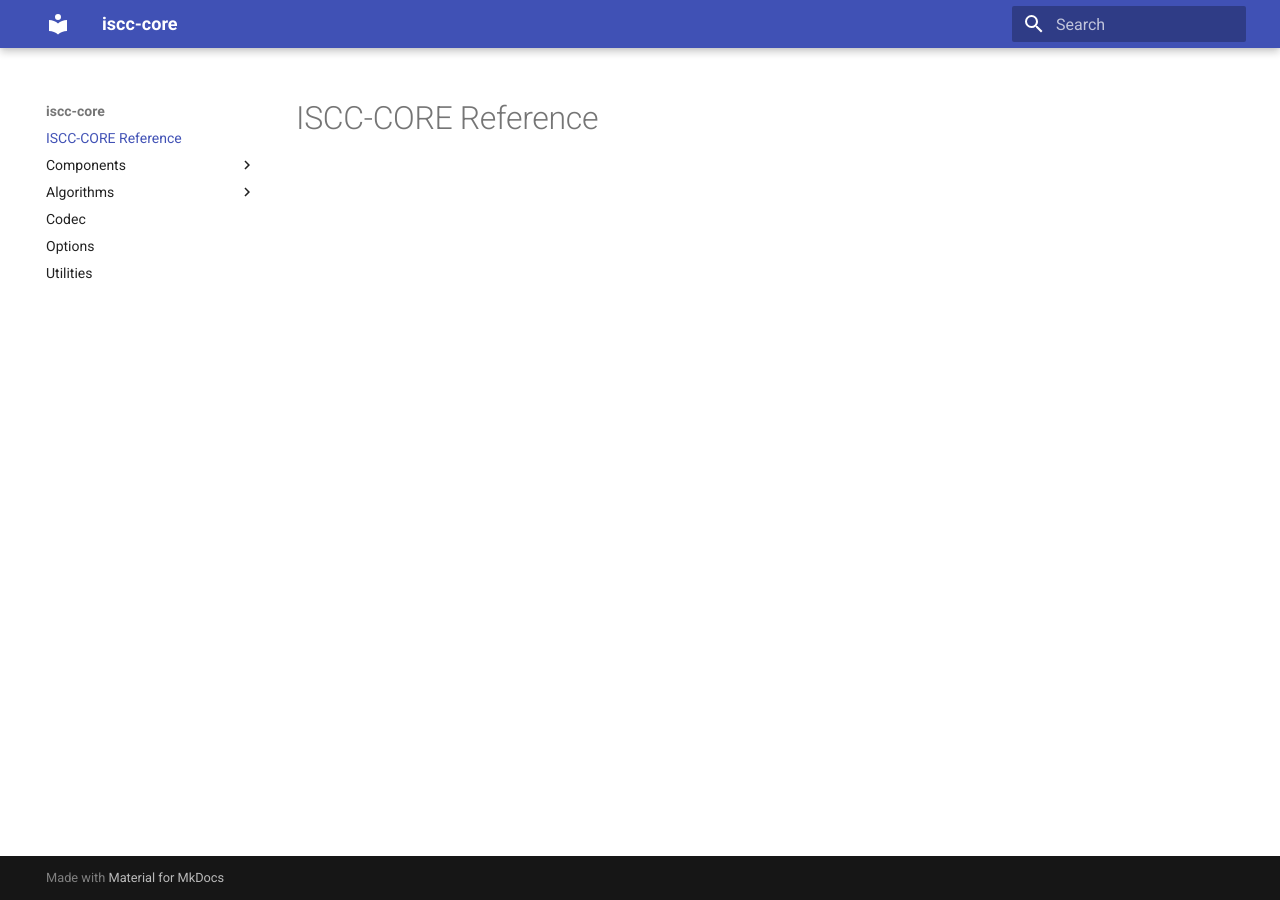
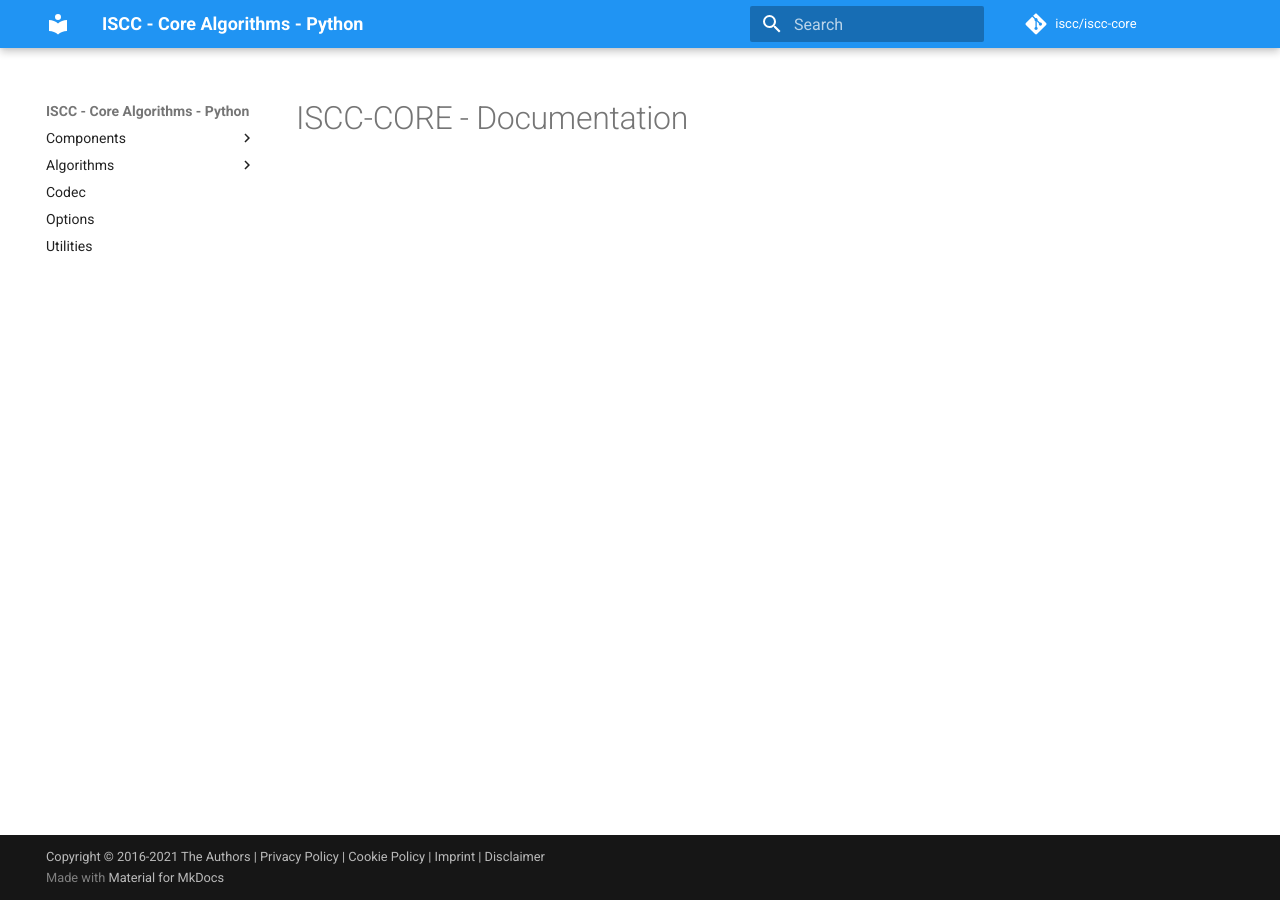
Before and after one commit to iscc/iscc-core, an MkDocs documentation site: the page built from docs/index.md, in a window 1280 px wide. Built offline with MkDocs 1.6.1 and Material for MkDocs 9.7.7, drawn with Linux system fonts in a browser that asks for light colours; comment, search, counter and statistics services are not loaded.

Commit message:
Tweak documentation.

```diff
--- a/docs/index.md
+++ b/docs/index.md
@@ -1 +1 @@
-# ISCC-CORE Reference
+# ISCC-CORE - Documentation
--- a/mkdocs.yml
+++ b/mkdocs.yml
@@ -1,7 +1,26 @@
-site_name: iscc-core
+site_name: "ISCC - Core Algorithms - Python"
+site_description: 'International Standard Content Code - Core algorithms python implementation.'
+site_author: 'Titusz Pan'
+site_url: 'http://iscc.codes'
+
+# Repository
+repo_name: 'iscc/iscc-core'
+repo_url: 'https://github.com/iscc/iscc-core'
+edit_uri: 'edit/main/docs/'
+
+# Copyright
+copyright: 'Copyright © 2016-2021 The Authors
+| <a href="https://iscc.foundation/privacy">Privacy Policy</a>
+| <a href="https://iscc.foundation/cookies">Cookie Policy</a>
+| <a href="https://iscc.foundation/imprint">Imprint</a>
+| <a href="https://iscc.foundation/disclaimer">Disclaimer</a>'
 
 theme:
   name: material
+  language: en
+  palette:
+    primary: 'blue'
+    accent: 'pink'
   features:
     - navigation.indexes
 #    - navigation.sections
@@ -38,7 +57,6 @@ markdown_extensions:
   - pymdownx.superfences
 
 nav:
-  - ISCC-CORE Reference: index.md
   - Components:
     - components/index.md
     - Meta-Code: components/code_meta.md
```
Also changed, not shown: docs/components/index.md (+3 -0 lines).
